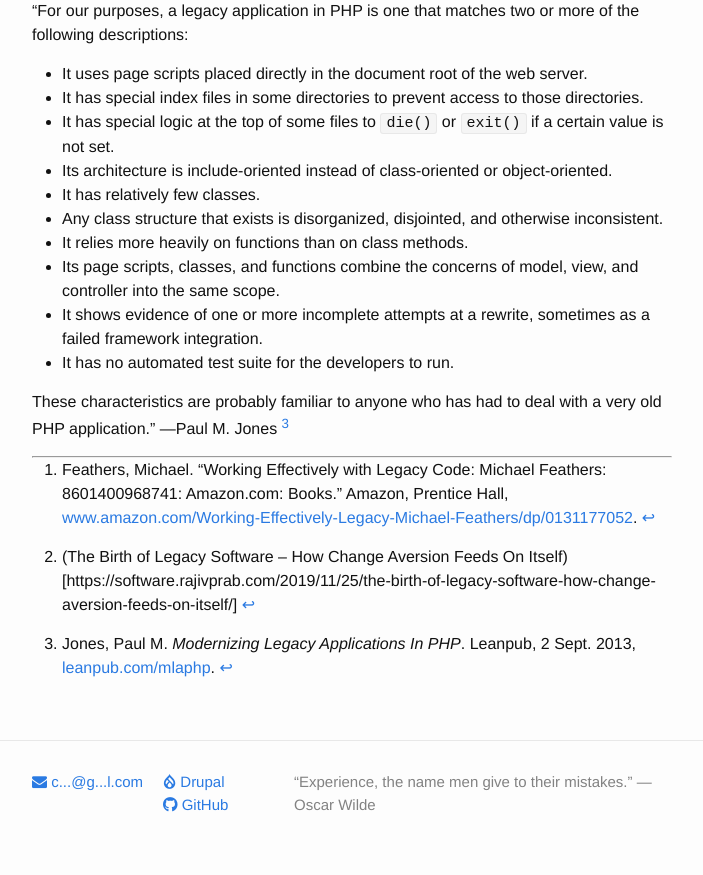
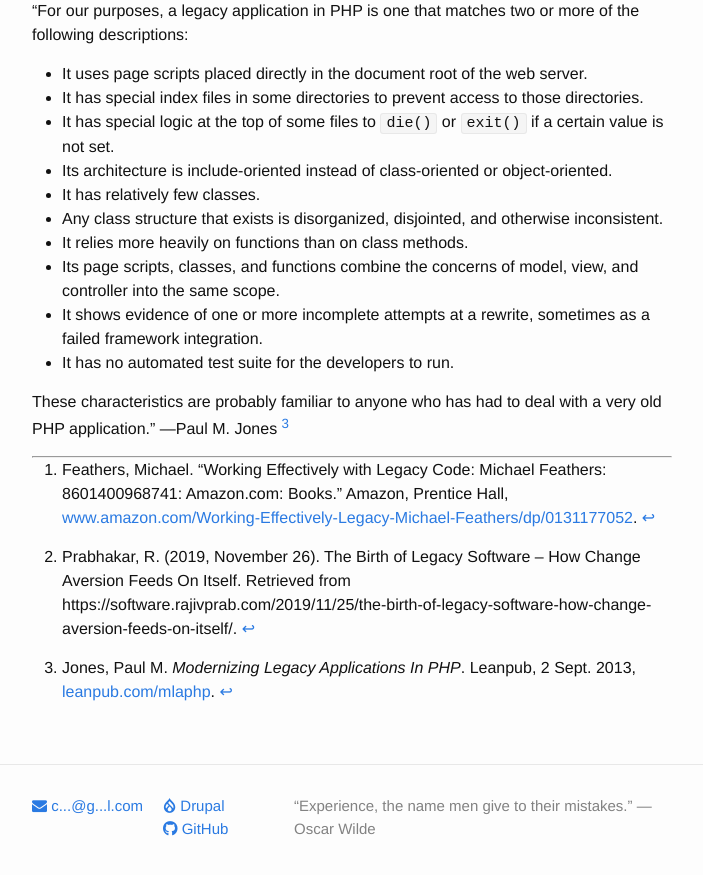
Before and after one commit to cilefen/cilefen.github.io, a Jekyll site: the page built from _posts/2018-07-02-definition-of-legacy-code.markdown, in a window 1280 px wide and 900 px high, scrolled down 733 px. Shown: the top 875 px of the window, without its empty margins (288-991 px from the left). Built offline with Jekyll 4.4.1, drawn with Linux system fonts in a browser that asks for light colours; nearby versions of some CDN libraries; some of the changed text lies outside the part shown.

Commit message:
Update 2018-07-02-definition-of-legacy-code.markdown

```diff
--- a/_posts/2018-07-02-definition-of-legacy-code.markdown
+++ b/_posts/2018-07-02-definition-of-legacy-code.markdown
@@ -1,7 +1,7 @@
 ---
 layout: post
 title:  "Toward a Definition of Legacy Code"
-date:   2018-07-02 00:00:00
+date:   2019-11-26 00:00:00
 categories: php
 ---
 
@@ -41,5 +41,5 @@ These characteristics are probably familiar to anyone who has had to deal with a
 <hr>
 
 [^1]: Feathers, Michael. “Working Effectively with Legacy Code: Michael Feathers: 8601400968741: Amazon.com: Books.” Amazon, Prentice Hall, <a href="https://www.amazon.com/Working-Effectively-Legacy-Michael-Feathers/dp/0131177052">www.amazon.com/Working-Effectively-Legacy-Michael-Feathers/dp/0131177052</a>.
-[^2]: (The Birth of Legacy Software – How Change Aversion Feeds On Itself)[https://software.rajivprab.com/2019/11/25/the-birth-of-legacy-software-how-change-aversion-feeds-on-itself/]
+[^2]: Prabhakar, R. (2019, November 26). The Birth of Legacy Software – How Change Aversion Feeds On Itself. Retrieved from https://software.rajivprab.com/2019/11/25/the-birth-of-legacy-software-how-change-aversion-feeds-on-itself/.
 [^3]: Jones, Paul M. _Modernizing Legacy Applications In PHP_. Leanpub, 2 Sept. 2013, <a href="https://leanpub.com/mlaphp">leanpub.com/mlaphp</a>.
```
